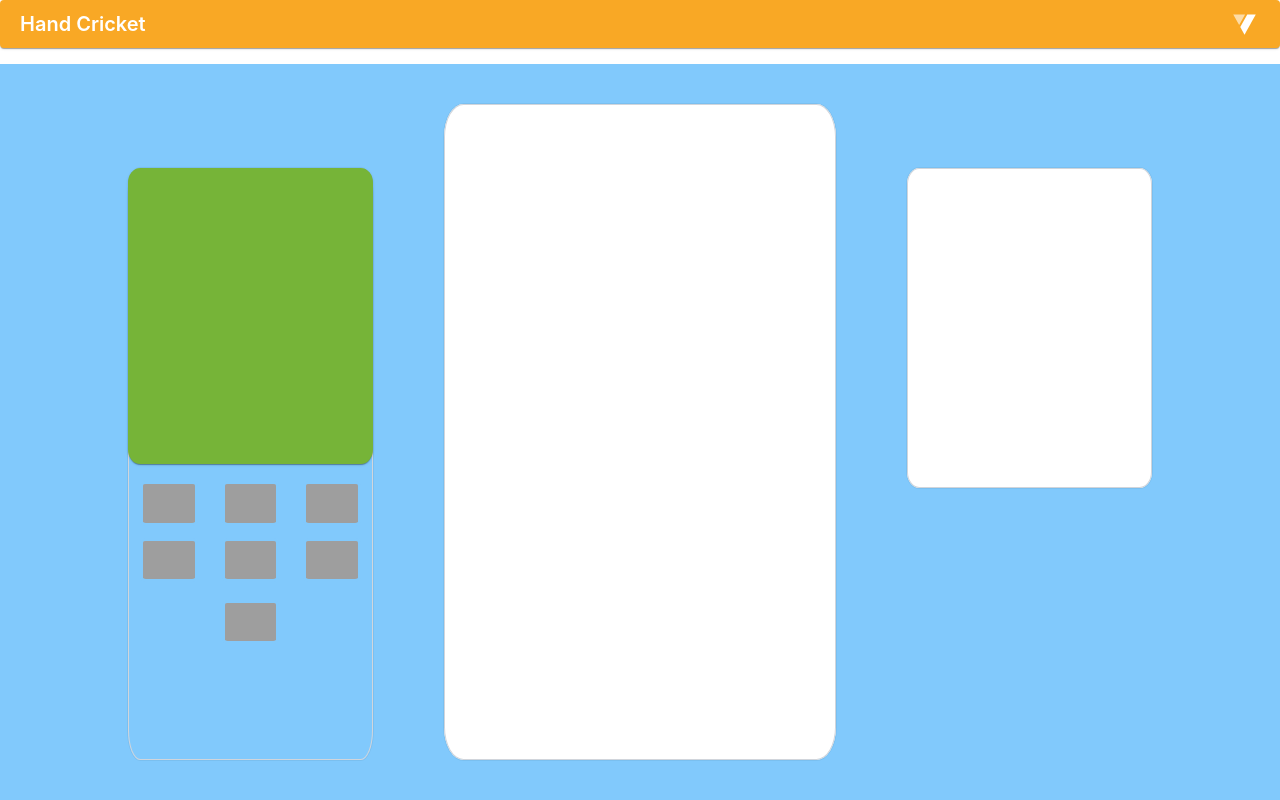
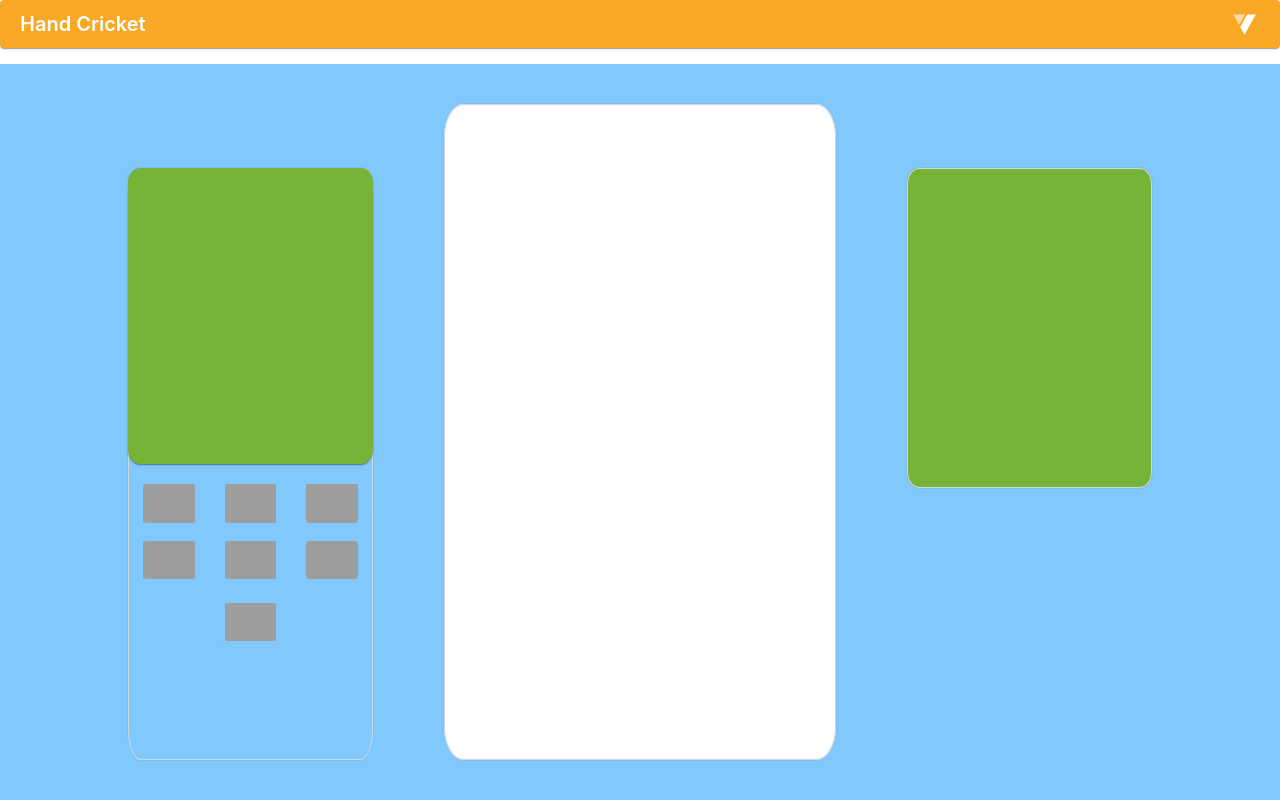
Before and after one commit to AnandaSH-8/Hand-Cricket-vue, a Vue app in the folder frontend/: page / in a window 1280 px wide. Built offline with nearby package versions, Linux system fonts and the light colour scheme; grey boxes are pictures that could not be loaded.

Commit message:
computer functionality done

```diff
--- a/frontend/src/components/My Compo/handCricket.vue
+++ b/frontend/src/components/My Compo/handCricket.vue
@@ -40,9 +40,11 @@
       </v-row>
     </v-container>
     <v-card class="stadiumDesign">
-      <strong v-if="timer != null">{{ timer == 0 ? "Let's Go":timer }}</strong>
+      <strong v-if="timer != null">{{ timer }}</strong>
     </v-card>
-    <v-card class="playerTwo"></v-card>
+    <v-card class="playerTwo">
+     <img v-if="computerRun" :src="computerRun" alt="runImg">
+    </v-card>
   </v-layout>
 </template>
 
@@ -50,6 +52,7 @@
 import {ref, computed} from 'vue';
 let scoredRun = ref('');
 let timer = ref(null);
+let computerRun = ref('');
 
 const imagePath = computed(()=>{
       if (scoredRun.value!== '') {
@@ -76,7 +79,9 @@ function RunHit(run){
 }
 
 function displayComputerRun(){
-  //
+  const runs = ['Zero', 'One', 'Two', 'Three', 'Four', 'Five', 'Six'];
+  const runScored = runs[Math. floor(Math. random() * runs. length)];
+  computerRun.value = new URL(`../../assets/component Images/${runScored}.svg`,import.meta.url).href
 }
 
 </script>
@@ -102,11 +107,16 @@ function displayComputerRun(){
   text-align: center;
   background: #76B438;
 }
-.RunImage > img{
+.RunImage > img, .playerTwo > img{
   width:90%;
   margin-top: 10%;
   height: 80%;
 }
+
+ .playerTwo > img{
+  width: 80%;
+  margin-left: 10%;
+ }
 
 .playerTwo,
 .playerOne {
@@ -157,4 +167,8 @@ function displayComputerRun(){
   color:red;
   z-index: 100;
 }
+
+.playerTwo{
+  background: #76B438;
+}
 </style>
```
